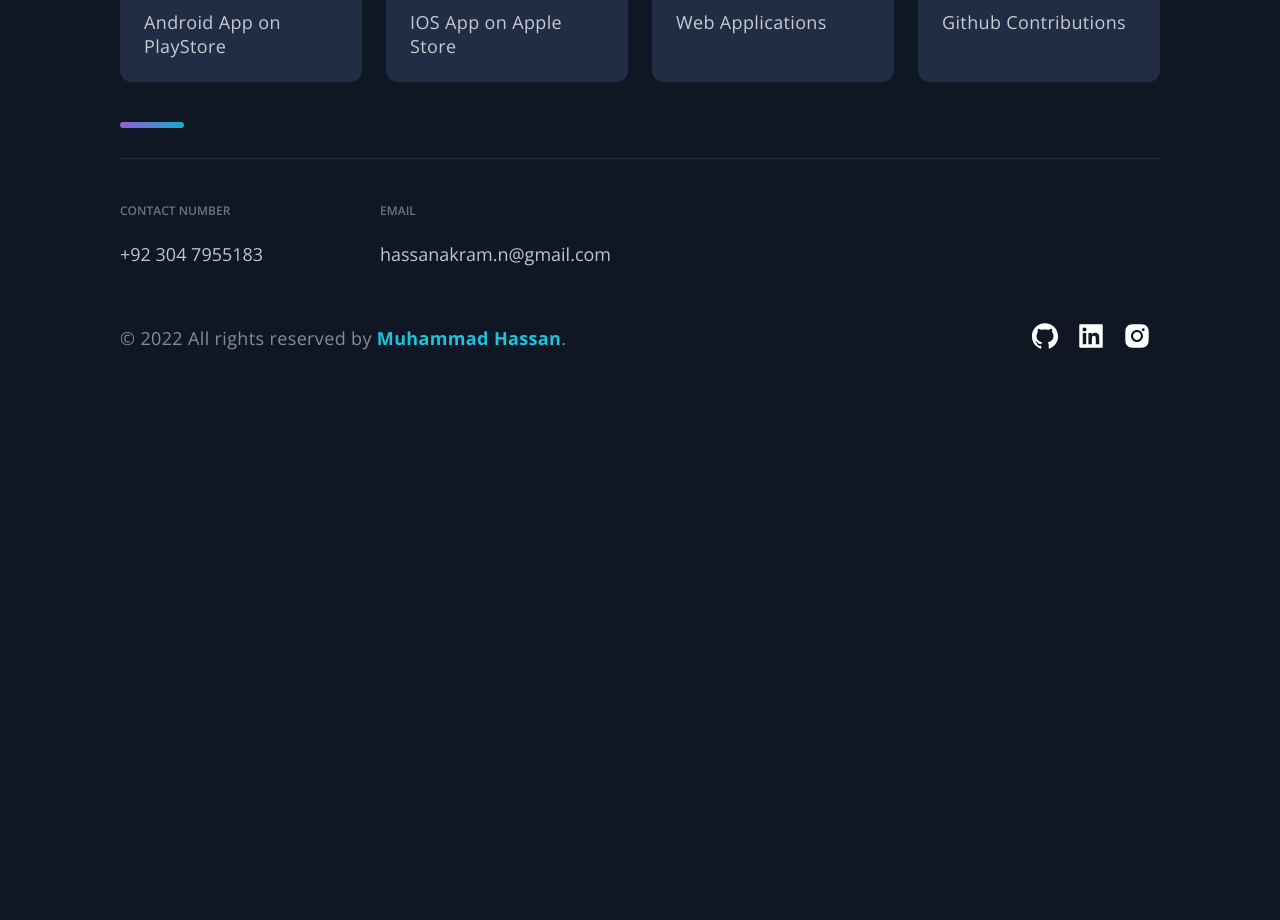
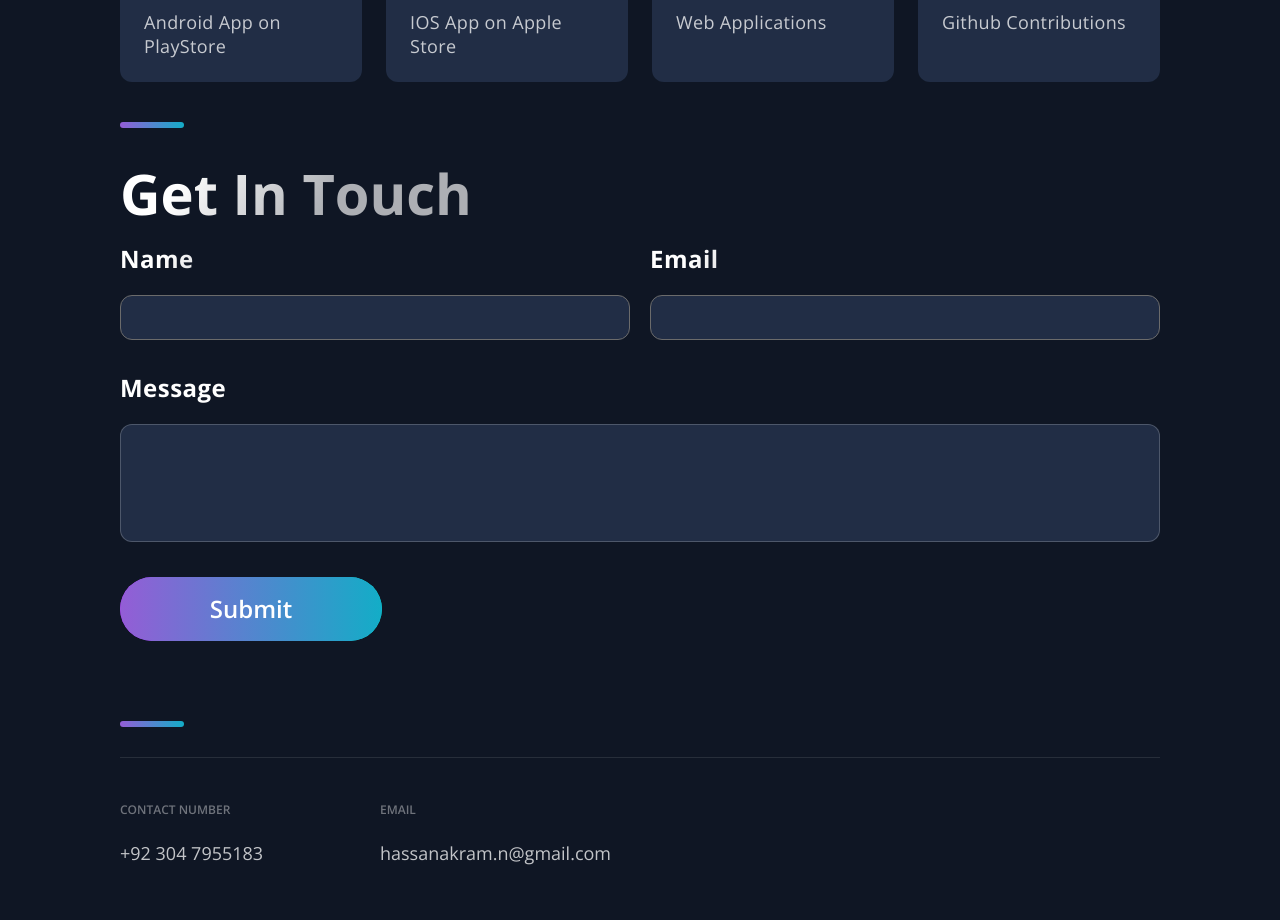
Before and after one commit to hassanprodeveloper/portfolio-nextjs, a Next.js app: page / in a window 1280 px wide. Shown: the part 3000-3920 px from the top of the page. Before the commit the page ends 3413 px from the top, so only its background shows below. Built offline with nearby package versions, Linux system fonts and the light colour scheme.

Commit message:
used contact form in app

```diff
--- a/src/pages/index.js
+++ b/src/pages/index.js
@@ -1,4 +1,5 @@
 import Acomplishments from '../components/Acomplishments/Acomplishments';
+import Contact from "../components/Contact/Contact";
 import BgAnimation from '../components/BackgrooundAnimation/BackgroundAnimation';
 import Hero from '../components/Hero/Hero';
 import Projects from '../components/Projects/Projects';
@@ -18,6 +19,7 @@ const Home = () => {
       <Technologies />
       <Timeline />
       <Acomplishments />
+      <Contact />
     </Layout>
   );
 };
```
